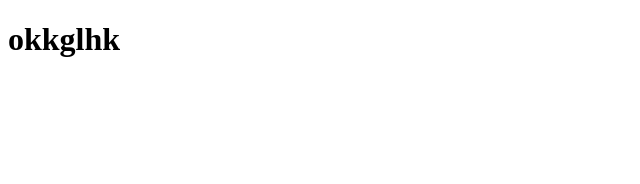
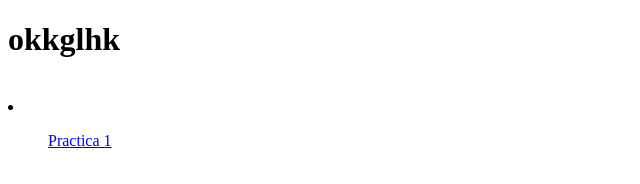
Before and after one commit to joakinrg/4IV10_Rojas_Gonzalez_Joaquin, a plain HTML site: page index.html in a window 1280 px wide. Shown: the full height of the page, 0-640 px from the left. Drawn offline with Linux system fonts and the light colour scheme.

Commit message:
agregar enlaces

```diff
--- a/index.html
+++ b/index.html
@@ -8,5 +8,9 @@
 </head>
 <body>
     <h1>okkglhk</h1>
+    <br>
+    <li>
+        <ol><a href="./01HTML/principal.html">Practica 1</a></ol>
+    </li>
 </body>
 </html>
```
Also changed, not shown: 01HTML/principal.html (+1 -0 lines).
